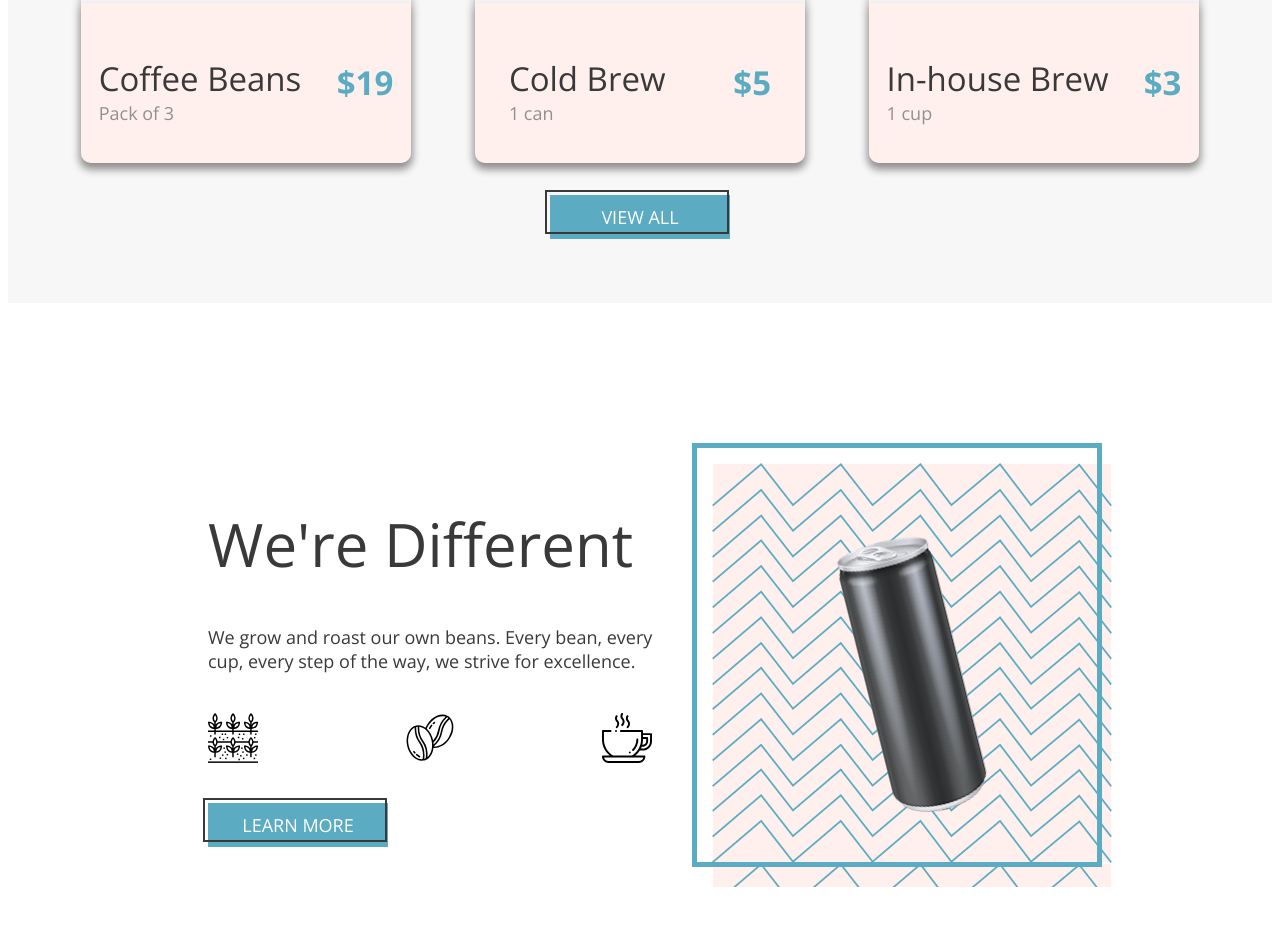
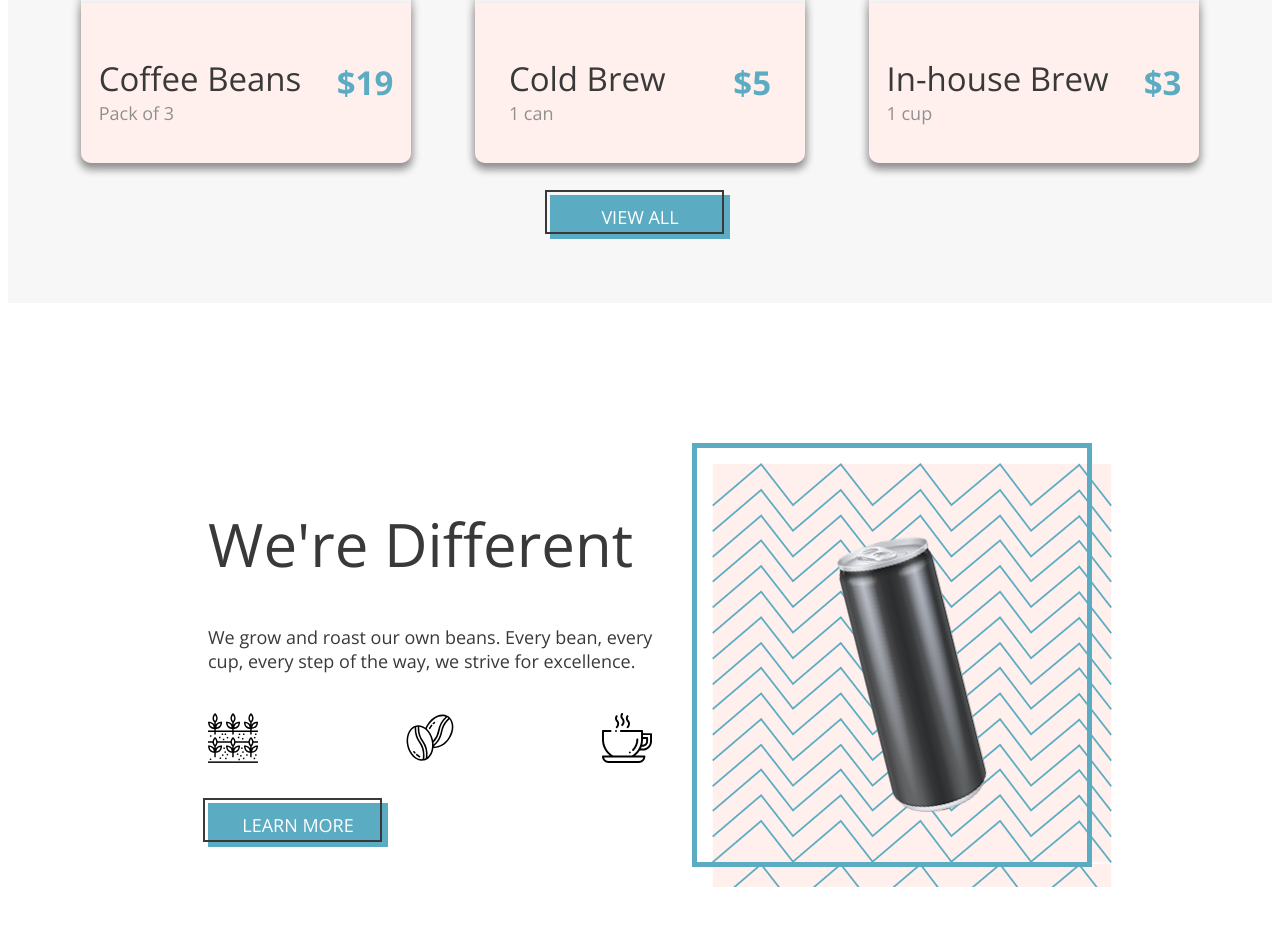
Before and after one commit to briantzhao/brian-zhao-coffeeshop, a plain HTML site: page week-2/index.html in a window 1280 px wide. Shown: the part 1084-2010 px from the top of the page. Drawn offline with nearby package versions, Linux system fonts and the light colour scheme.

Commit message:
changed borders for the about section and for buttons

```diff
--- a/week-2/css/landing.css
+++ b/week-2/css/landing.css
@@ -126,7 +126,7 @@ button {
 }
 .button__shop::before {
   content: "";
-  min-width: 11.25rem;
+  min-width: 10.9375rem;
   max-width: 80%;
   border: 0.125rem solid #393939;
   position: absolute;
@@ -147,8 +147,8 @@ button {
 }
 .discount__image::before {
   content: "";
-  min-width: 25rem;
-  max-width: 31.25rem;
+  min-width: 23.75rem;
+  max-width: 30rem;
   border: 0.3125rem solid #5bacc3;
   position: absolute;
   top: -1.25rem;
```
